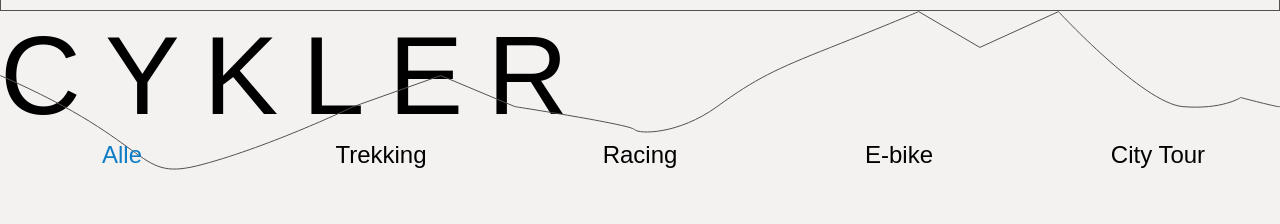
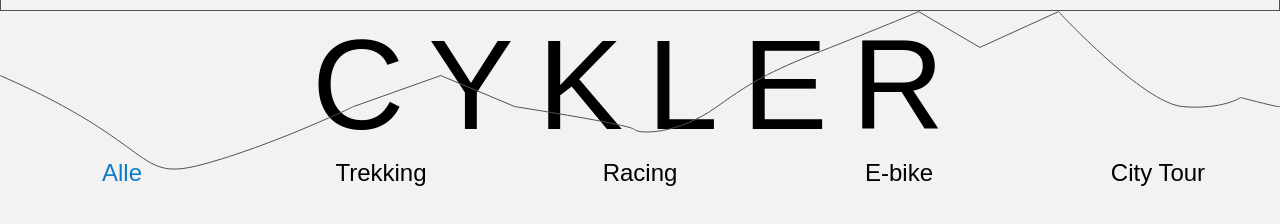
Before and after one commit to SoerenRoen/Koga, a plain HTML site: page cykler.html in a window 1280 px wide. Shown: the part 74-298 px from the top of the page. Drawn offline with Linux system fonts and the light colour scheme; no server answers; a web font is replaced by a local one.

Commit message:
sdifjsldf

```diff
--- a/style.css
+++ b/style.css
@@ -132,7 +132,7 @@ button:hover {
     width: 1.3rem;
 }
 
-@media only screen and (min-width: 720px) {
+@media only screen and (min-width: 820px) {
 
 
     #menuknap {
@@ -246,15 +246,15 @@ button:hover {
 
 #cykler_overskrift {
     display: flex;
-    text-align: center;
-
+    justify-content: center;
+    max-width: 100%;
 }
 
 #cykler_overskrift h1 {
     font-family: roc-grotesk-extrawide, sans-serif;
     font-weight: 200;
     font-style: normal;
-    font-size: 7rem;
+    font-size: 10vw;
     letter-spacing: 1.5rem;
     margin: 0;
 
```
